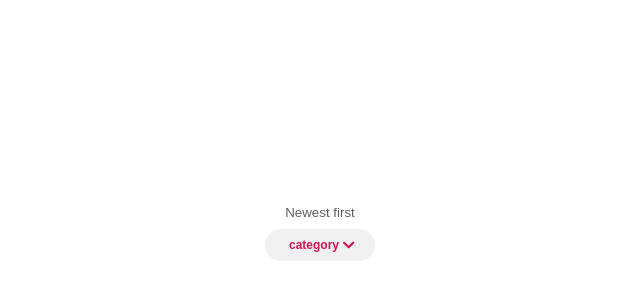
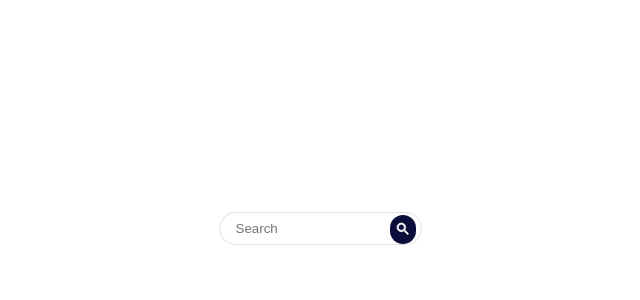
Before and after one commit to iannmuller0/dws-blog, a React (Vite) app: page / in a window 1280 px wide. Shown: the part 172-472 px from the top of the page, without its empty margins (320-960 px from the left). Built offline with nearby package versions, Linux system fonts and the light colour scheme.

Commit message:
feat: create search component

```diff
--- a/src/App.tsx
+++ b/src/App.tsx
@@ -1,18 +1,10 @@
 import "./App.css";
-import Dropdown from "./modules/list/components/dropdown/dropdown";
-import { Sort } from "./modules/shared/components/sort/sort";
+import Search from "./modules/shared/components/search";
 
 function App() {
-	const items = [
-		{ label: 'Item 1', onClick: () => console.log('Item 1 clicked') },
-		{ label: 'Item 2', onClick: () => console.log('Item 2 clicked') },
-		{ label: 'Item 3', onClick: () => console.log('Item 3 clicked') },
-	  ];
-
 	return (
-		<div style={{ display: "block" }}>
-			<Sort>Newest first</Sort>
-			<Dropdown items={items}>category</Dropdown>
+		<div>
+			<Search onSearch={() => {}} />
 		</div>
 	);
 }
--- /dev/null
+++ b/src/assets/icons/search.tsx
@@ -0,0 +1,22 @@
+import type { ISvgArrowLeft } from "./interface";
+
+const SvgSearch = ({ title = "iconCloseTitle",
+	desc, fill = '#fff', ...props }: ISvgArrowLeft) => (
+  <svg
+    width="1em"
+    height="1em"
+    viewBox="0 0 24 24"
+    fill="none"
+    xmlns="http://www.w3.org/2000/svg"
+    {...props}
+  >
+    <title id="iconCloseTitle">{title}</title>
+    {desc && <desc id="iconCloseDesc">{desc}</desc>}
+    <path
+      d="M15.5 14h-.79l-.28-.27A6.471 6.471 0 0 0 16 9.5 6.5 6.5 0 1 0 9.5 16c1.61 0 3.09-.59 4.23-1.57l.27.28v.79l5 4.99L20.49 19l-4.99-5Zm-6 0C7.01 14 5 11.99 5 9.5S7.01 5 9.5 5 14 7.01 14 9.5 11.99 14 9.5 14Z"
+      fill={fill}
+    />
+  </svg>
+);
+
+export default SvgSearch;
--- a/src/modules/shared/components/button/primary/primary.styles.js
+++ b/src/modules/shared/components/button/primary/primary.styles.ts
@@ -1,5 +1,4 @@
 import styled from 'styled-components';
-
 
 export const PrimaryButton =  styled.button`
     font-weight: ${({ theme }) => theme.typography.body.large.weight.semiBold};
--- /dev/null
+++ b/src/modules/shared/components/search/index.tsx
@@ -0,0 +1,37 @@
+import type React from "react";
+import { useState } from "react";
+import SvgSearch from "../../../../assets/icons/search";
+import { Wrapper, IconContainer } from "./search.styles";
+import type { SearchProps } from "./interface";
+
+const Search: React.FC<SearchProps> = ({ onSearch }) => {
+	const [query, setQuery] = useState<string>("");
+
+	const handleInputChange = (event: React.ChangeEvent<HTMLInputElement>) => {
+		setQuery(event.target.value);
+	};
+
+	const handleSubmit = (
+		event: React.MouseEvent<HTMLDivElement, MouseEvent>,
+	) => {
+		event.preventDefault();
+		onSearch(query);
+	};
+
+	return (
+		<Wrapper>
+			<input
+				name="search"
+				type="text"
+				value={query}
+				onChange={handleInputChange}
+				placeholder="Search"
+			/>
+			<IconContainer onClick={handleSubmit}>
+				<SvgSearch />
+			</IconContainer>
+		</Wrapper>
+	);
+};
+
+export default Search;
--- /dev/null
+++ b/src/modules/shared/components/search/interface.ts
@@ -0,0 +1,3 @@
+export interface SearchProps {
+  onSearch: (query: string) => void;
+}
--- /dev/null
+++ b/src/modules/shared/components/search/search.styles.ts
@@ -0,0 +1,35 @@
+import styled from "styled-components";
+
+export const Wrapper = styled.div`
+    display: flex;
+    position: relative;
+
+    input {
+        color: ${({ theme }) => theme.colors.neutral.extraDark};
+        border: 1px solid ${({ theme }) => theme.colors.neutral.extraLight};
+        padding: 8px 8px 8px 16px;
+        border-radius: 25px;
+
+        &:hover {
+           border: 1px solid ${({ theme }) => theme.colors.accent1.medium};
+            border-radius: 25px;
+        }
+
+        &:focus {
+            outline: ${({ theme }) => theme.colors.accent1.medium};
+        }
+    }
+`;
+
+export const IconContainer = styled.div`
+    background: ${({ theme }) => theme.colors.primary.light};
+    padding: 5px 5px 2px 5px;
+    border-radius: 25px;
+    position: absolute;
+    right: 6px;
+    top: 3px;
+
+    svg {
+        stroke: white;
+    }
+`;
```
Also changed, not shown: src/modules/shared/components/button/primary/index.tsx (renamed from src/modules/shared/components/button/primary/primary.tsx), src/modules/shared/components/button/secondary/index.tsx (renamed from src/modules/shared/components/button/secondary/secondary.tsx), src/modules/shared/components/button/secondary/secondary.styles.ts (renamed from src/modules/shared/components/button/secondary/secondary.styles.js), src/modules/shared/components/sort/index.tsx (renamed from src/modules/shared/components/sort/sort.tsx).
